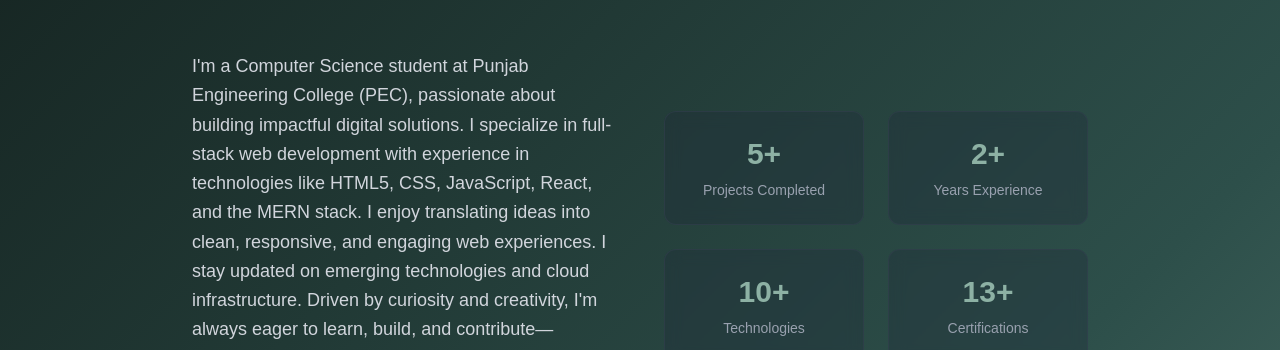
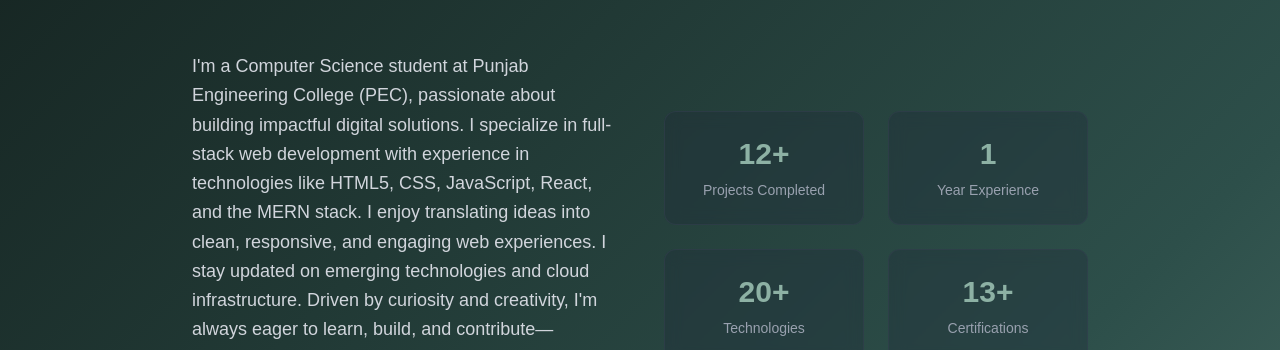
Before and after one commit to Asachdeva001/Portfolio, a Next.js app: page / in a window 1280 px wide. Shown: the part 880-1230 px from the top of the page. Built offline with nearby package versions, Linux system fonts and the light colour scheme.

Commit message:
Projects added

```diff
--- a/src/components/sections/AboutSection.js
+++ b/src/components/sections/AboutSection.js
@@ -84,7 +84,7 @@ export default function AboutSection() {
               viewport={{ once: true }}
               className="text-center p-6 bg-gray-800/30 backdrop-blur-sm rounded-xl border border-gray-700/50"
             >
-              <div className="text-3xl font-bold text-[#8DB1A4] mb-2">5+</div>
+              <div className="text-3xl font-bold text-[#8DB1A4] mb-2">12+</div>
               <div className="text-sm text-gray-400">Projects Completed</div>
             </motion.div>
 
@@ -95,8 +95,8 @@ export default function AboutSection() {
               viewport={{ once: true }}
               className="text-center p-6 bg-gray-800/30 backdrop-blur-sm rounded-xl border border-gray-700/50"
             >
-              <div className="text-3xl font-bold text-[#8DB1A4] mb-2">2+</div>
-              <div className="text-sm text-gray-400">Years Experience</div>
+              <div className="text-3xl font-bold text-[#8DB1A4] mb-2">1</div>
+              <div className="text-sm text-gray-400">Year Experience</div>
             </motion.div>
 
             <motion.div
@@ -106,7 +106,7 @@ export default function AboutSection() {
               viewport={{ once: true }}
               className="text-center p-6 bg-gray-800/30 backdrop-blur-sm rounded-xl border border-gray-700/50"
             >
-              <div className="text-3xl font-bold text-[#8DB1A4] mb-2">10+</div>
+              <div className="text-3xl font-bold text-[#8DB1A4] mb-2">20+</div>
               <div className="text-sm text-gray-400">Technologies</div>
             </motion.div>
 
--- a/src/data/personal.js
+++ b/src/data/personal.js
@@ -15,7 +15,6 @@ When I'm not coding, you'll find me exploring new technologies, contributing to
   phone: "+91 7973322998",
   resume: "/Resume.pdf",
   avatar: "/avatar.png",
-  call: "",
   professionalSummary: "Passionate Computer Science student with strong expertise in full-stack web development. Experienced in building scalable applications using modern technologies including React, Next.js, Node.js, and MongoDB. Proven ability to translate complex requirements into elegant, user-friendly solutions. Committed to writing clean, maintainable code and staying current with emerging technologies."
 };
 
```
